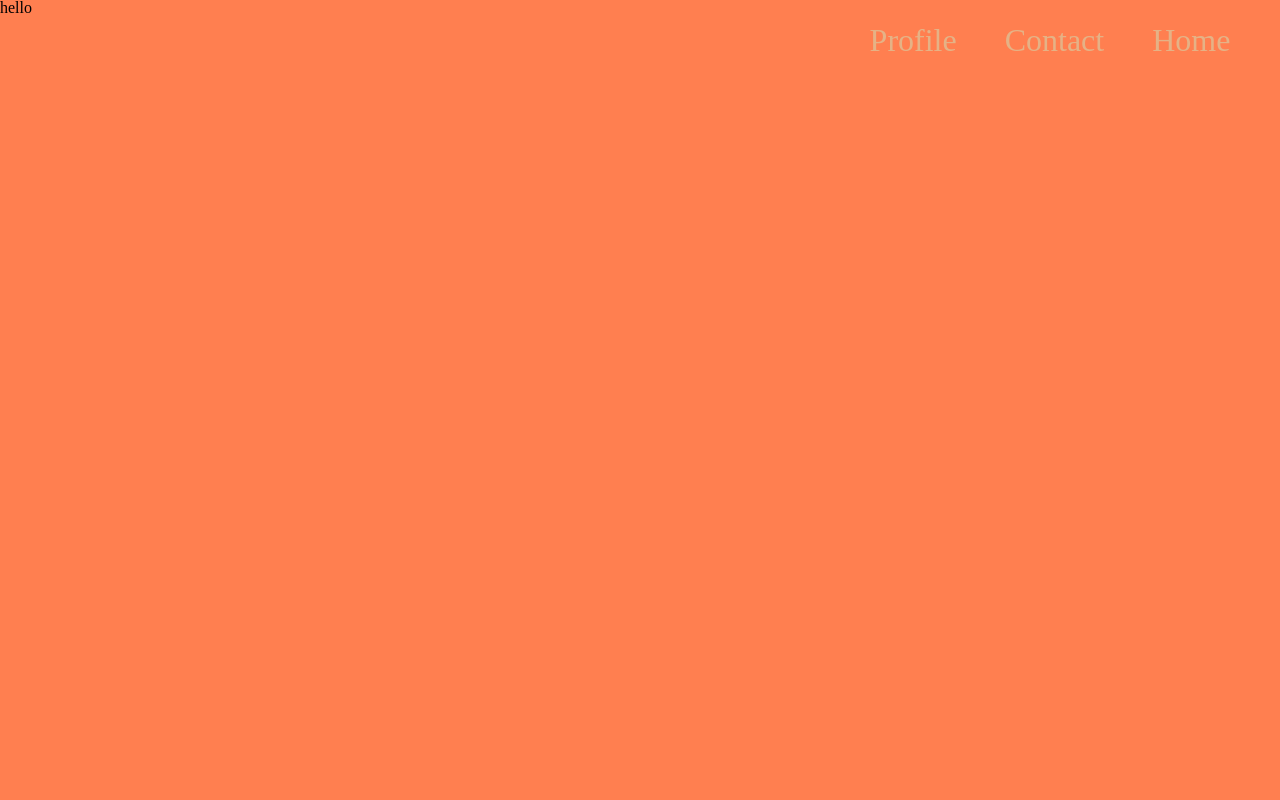
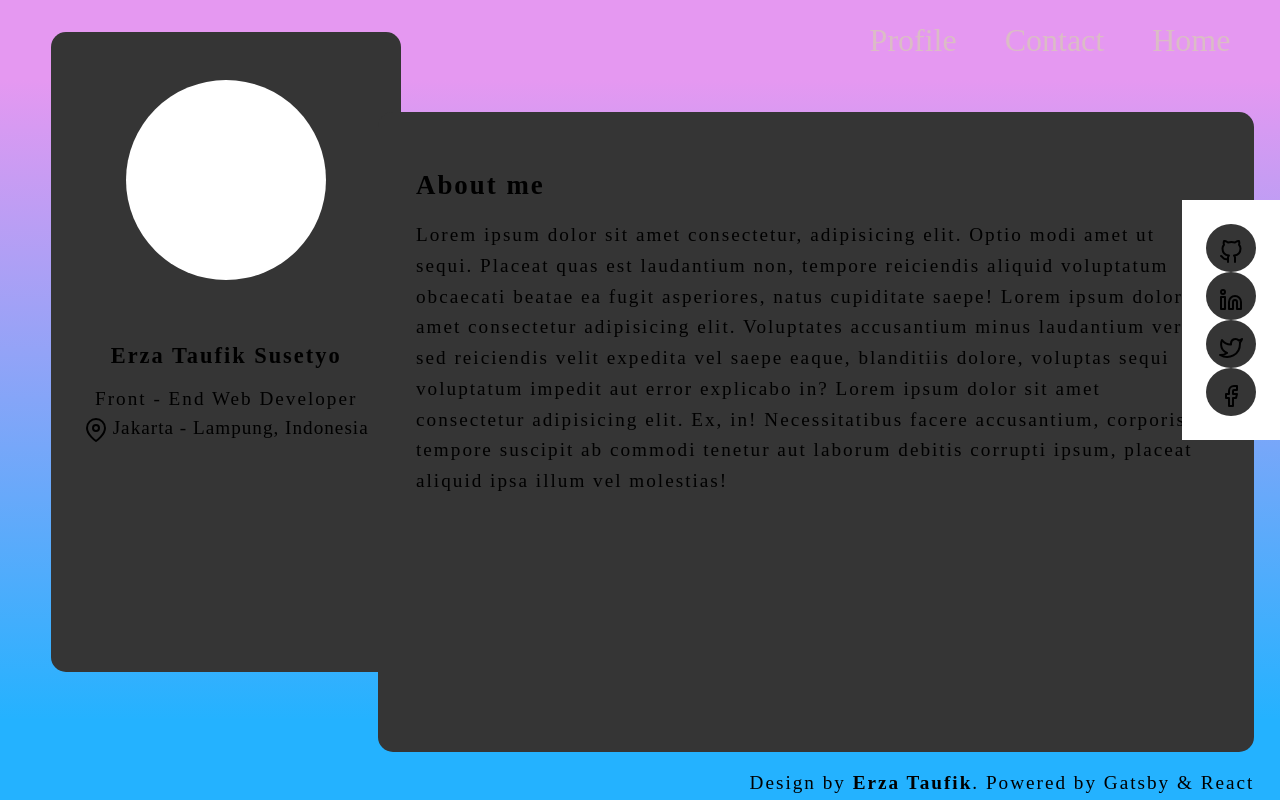
Before and after one commit to erza-dev/another-p-with-Gatsby, a Gatsby site: page /about in a window 1280 px wide. Built offline with nearby package versions, Linux system fonts and the light colour scheme; Gatsby itself is replaced by a stand-in of ours.

Commit message:
lezzgoo nigguh

```diff
--- a/package.json
+++ b/package.json
@@ -5,8 +5,9 @@
   "author": "Kyle Mathews <mathews.kyle@gmail.com>",
   "dependencies": {
     "babel-plugin-styled-components": "^1.8.0",
+    "cli": "^1.0.1",
     "fs": "0.0.1-security",
-    "gatsby": "^2.0.19",
+    "gatsby": "^2.0.35",
     "gatsby-image": "^2.0.15",
     "gatsby-plugin-manifest": "^2.0.5",
     "gatsby-plugin-offline": "^2.0.5",
@@ -17,6 +18,7 @@
     "gatsby-transformer-sharp": "^2.1.4",
     "react": "^16.5.1",
     "react-dom": "^16.5.1",
+    "react-feather": "^1.1.4",
     "react-helmet": "^5.2.0",
     "styled-components": "^4.0.2"
   },
--- a/src/components/fonts.css
+++ b/src/components/fonts.css
@@ -12,7 +12,8 @@ h6 {
   letter-spacing: 2px;
 }
 
-h3 {
+h3,
+p {
   font-family: 'Raleway', sans-serif;
   line-height: 1.5;
   letter-spacing: 2px
--- /dev/null
+++ b/src/components/footer.js
@@ -0,0 +1,39 @@
+import React from 'react'
+import { Link } from 'gatsby'
+import styled from 'styled-components'
+
+const Container = styled.div`
+  width: 100%;
+  position: fixed;
+  bottom: 0;
+  padding-bottom: 0.5em;
+  padding-right: 2%;
+  h3 {
+    position: relative;
+    text-align: right;
+    font-weight: 400;
+    font-size: 120%;
+  }
+`
+
+const Footer = () => (
+  <Container>
+    <h3>
+      Design by
+      <Link
+        to="/about/"
+        style={{
+          textDecoration: 'none',
+          fontWeight: 600,
+          color: 'inherit',
+        }}
+      >
+        {' Erza Taufik'}
+      </Link>
+      {'. '}
+      Powered by Gatsby & React
+    </h3>
+  </Container>
+)
+
+export default Footer
--- a/src/components/layout.css
+++ b/src/components/layout.css
@@ -139,7 +139,11 @@ table {
 /*my config */
 
 body {
-  background-color: #ff7f50;
   width: 100%;
-  height: 100%;
+  height: 100vh;
+  background: rgba(229, 152, 241, 1);
+  background: linear-gradient(to bottom, rgba(229, 152, 241, 1) 0%, rgba(229, 152, 241, 1) 10%, rgba(36, 178, 255, 1) 90%, rgba(36, 178, 255, 1) 100%);
+  filter: progid:DXImageTransform.Microsoft.gradient(startColorstr='#e598f1', endColorstr='#24b2ff', GradientType=0);
 }
+
+/* bg-color*/
--- a/src/components/layout.js
+++ b/src/components/layout.js
@@ -4,6 +4,8 @@ import Helmet from 'react-helmet'
 import { StaticQuery, graphql } from 'gatsby'
 
 import NavBar from '../components/navbar'
+import Footer from '../components/footer'
+import SocialBar from '../components/socialbar'
 
 import './layout.css'
 
@@ -33,11 +35,14 @@ const Layout = ({ children }) => (
           style={{
             margin: '0 auto',
             maxWidth: 1370,
+            height: 100,
           }}
         >
           <NavBar />
+          <SocialBar />
           {children}
         </div>
+        <Footer />
       </>
     )}
   />
--- a/src/components/profilecard.js
+++ b/src/components/profilecard.js
@@ -1,5 +1,60 @@
 import React from 'react'
+import styled from 'styled-components'
+import { MapPin } from 'react-feather'
 
-const ProfileCard = () => <h1>hello</h1>
+const Container = styled.div`
+  margin: 2em 0;
+  position: relative;
+  float: left;
+  left: 4%;
+  width: 350px;
+  height: 80vh;
+  background-color: #353535;
+  border-radius: 15px;
+  display: flex;
+  flex-direction: column;
+  justify-items: center;
+  align-items: center;
+  h2 {
+    padding: 1em 0 0 0;
+    font-weight: 600;
+    font-size: 140%;
+    line-height: 2;
+    letter-spacing: 2px;
+  }
+  h3 {
+    padding: 0.5em 0;
+    font-size: 120%;
+  }
+  .head-3 {
+    padding-top: 0;
+    letter-spacing: 1px;
+  }
+`
+const Photo = styled.div`
+  width: 200px;
+  height: 200px;
+  border-radius: 50%;
+  background-color: #ffffff;
+  margin: 3em auto 2em auto;
+`
+const LocationTag = styled.div`
+  display: flex;
+  h3 {
+    padding-left: 5px;
+  }
+`
+
+const ProfileCard = () => (
+  <Container>
+    <Photo />
+    <h2>{'Erza Taufik Susetyo'}</h2>
+    <h3>{'Front - End Web Developer'}</h3>
+    <LocationTag>
+      <MapPin />
+      <h3 className="head-3">Jakarta - Lampung, Indonesia</h3>
+    </LocationTag>
+  </Container>
+)
 
 export default ProfileCard
--- /dev/null
+++ b/src/components/socialbar.js
@@ -0,0 +1,51 @@
+import React from 'react'
+import styled from 'styled-components'
+import { Twitter, Facebook, GitHub, Linkedin } from 'react-feather'
+
+const Wrapper = styled.div`
+  display: flex;
+  position: fixed;
+  flex-direction: column;
+  width: fit-content;
+  height: fit-content;
+  background: #ffffff;
+  font-size: 3rem;
+  float: right;
+  right: 0;
+  top: 25%;
+  z-index: 5;
+  align-items: center;
+
+  ul {
+    padding: 0.5em;
+
+    li {
+      background: #353535;
+      min-width: 50px;
+      text-align: center;
+      border-radius: 50%;
+      align-items: center;
+    }
+  }
+`
+
+const SocialBar = () => (
+  <Wrapper>
+    <ul>
+      <li>
+        <GitHub />
+      </li>
+      <li>
+        <Linkedin />
+      </li>
+      <li>
+        <Twitter />
+      </li>
+      <li>
+        <Facebook />
+      </li>
+    </ul>
+  </Wrapper>
+)
+
+export default SocialBar
--- a/src/components/taglinemain.js
+++ b/src/components/taglinemain.js
@@ -48,8 +48,9 @@ const ShowCase = styled.div`
   max-width: 1920px;
   background: url(${gif}) center no-repeat;
   background-size: cover;
-  top: 25%;
-  left: 25%;
+  float: right;
+  top: 20%;
+  right: 10%;
   z-index: -4;
   box-shadow: 4px 4px 13px 3px #000000db;
 `
--- a/src/pages/about.js
+++ b/src/pages/about.js
@@ -1,12 +1,54 @@
 import React from 'react'
-import { Link } from 'gatsby'
+import '../components/fonts.css'
 import ProfileCard from '../components/profilecard'
+import styled from 'styled-components'
+import Layout from '../components/layout'
 
-import Layout from '../components/layout'
+const AboutMe = styled.div`
+  display: flex;
+  flex-direction: column;
+  height: 80vh;
+  min-width: 60%;
+  background: #353535;
+  position: absolute;
+  float: right;
+  right: 2%;
+  top: 14%;
+  line-height: 1.6;
+  padding: 2em 2em;
+  font-size: 1.2em;
+  border-radius: 15px;
+  word-wrap: break-word;
+
+  h4 {
+    width: 800px;
+    font-size: 140%;
+    font-weight: 600;
+    padding: 0.5em 0;
+  }
+  p {
+    width: 800px;
+  }
+`
 
 const AboutPage = () => (
   <Layout>
     <ProfileCard />
+    <AboutMe>
+      <h4>About me</h4>
+      <p>
+        Lorem ipsum dolor sit amet consectetur, adipisicing elit. Optio modi
+        amet ut sequi. Placeat quas est laudantium non, tempore reiciendis
+        aliquid voluptatum obcaecati beatae ea fugit asperiores, natus
+        cupiditate saepe! Lorem ipsum dolor sit amet consectetur adipisicing
+        elit. Voluptates accusantium minus laudantium vero sed reiciendis velit
+        expedita vel saepe eaque, blanditiis dolore, voluptas sequi voluptatum
+        impedit aut error explicabo in? Lorem ipsum dolor sit amet consectetur
+        adipisicing elit. Ex, in! Necessitatibus facere accusantium, corporis
+        tempore suscipit ab commodi tenetur aut laborum debitis corrupti ipsum,
+        placeat aliquid ipsa illum vel molestias!
+      </p>
+    </AboutMe>
   </Layout>
 )
 export default AboutPage
```
Also changed, not shown: src/pages/contact.js (+12 -0 lines), 1 other file.
